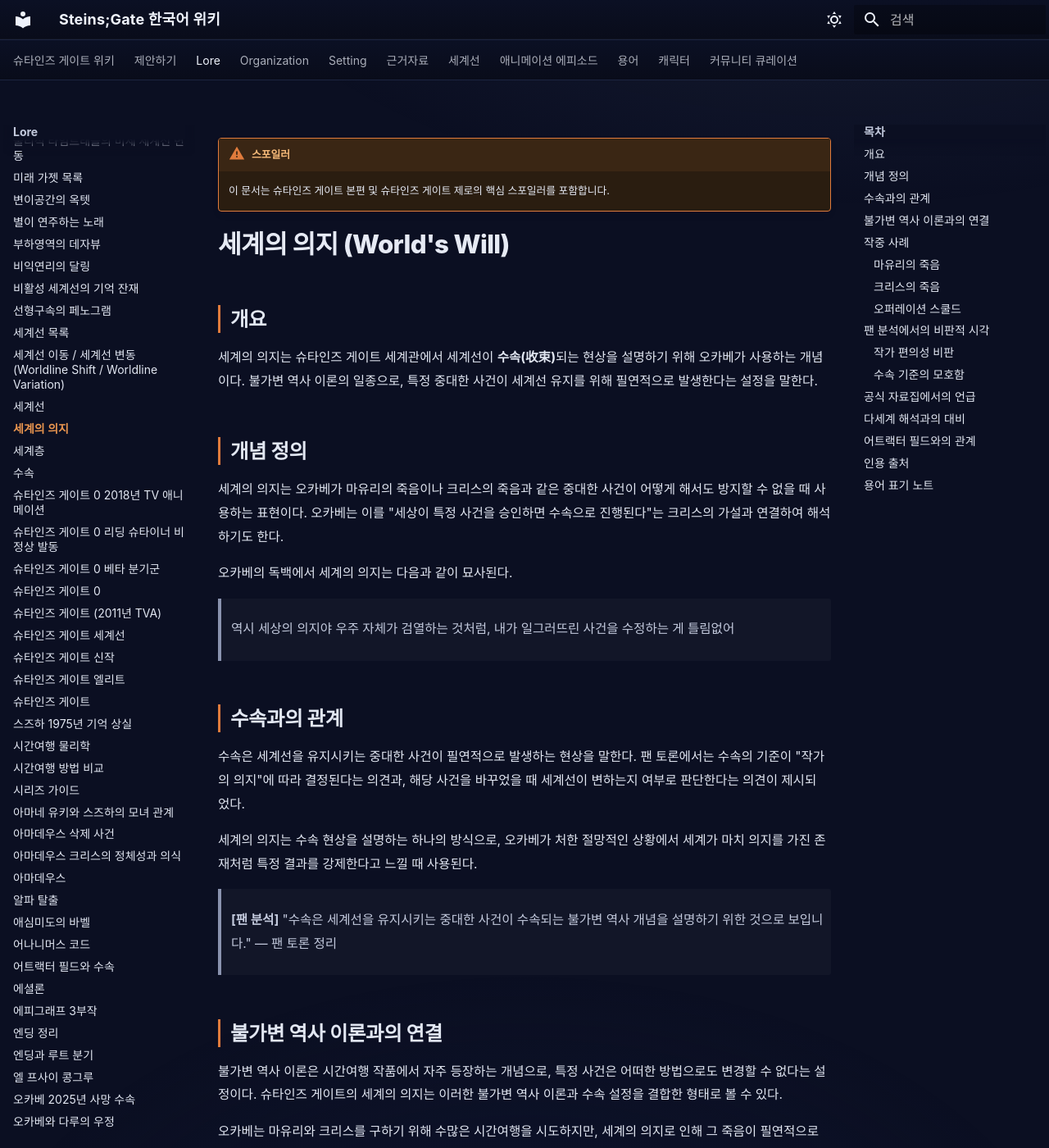
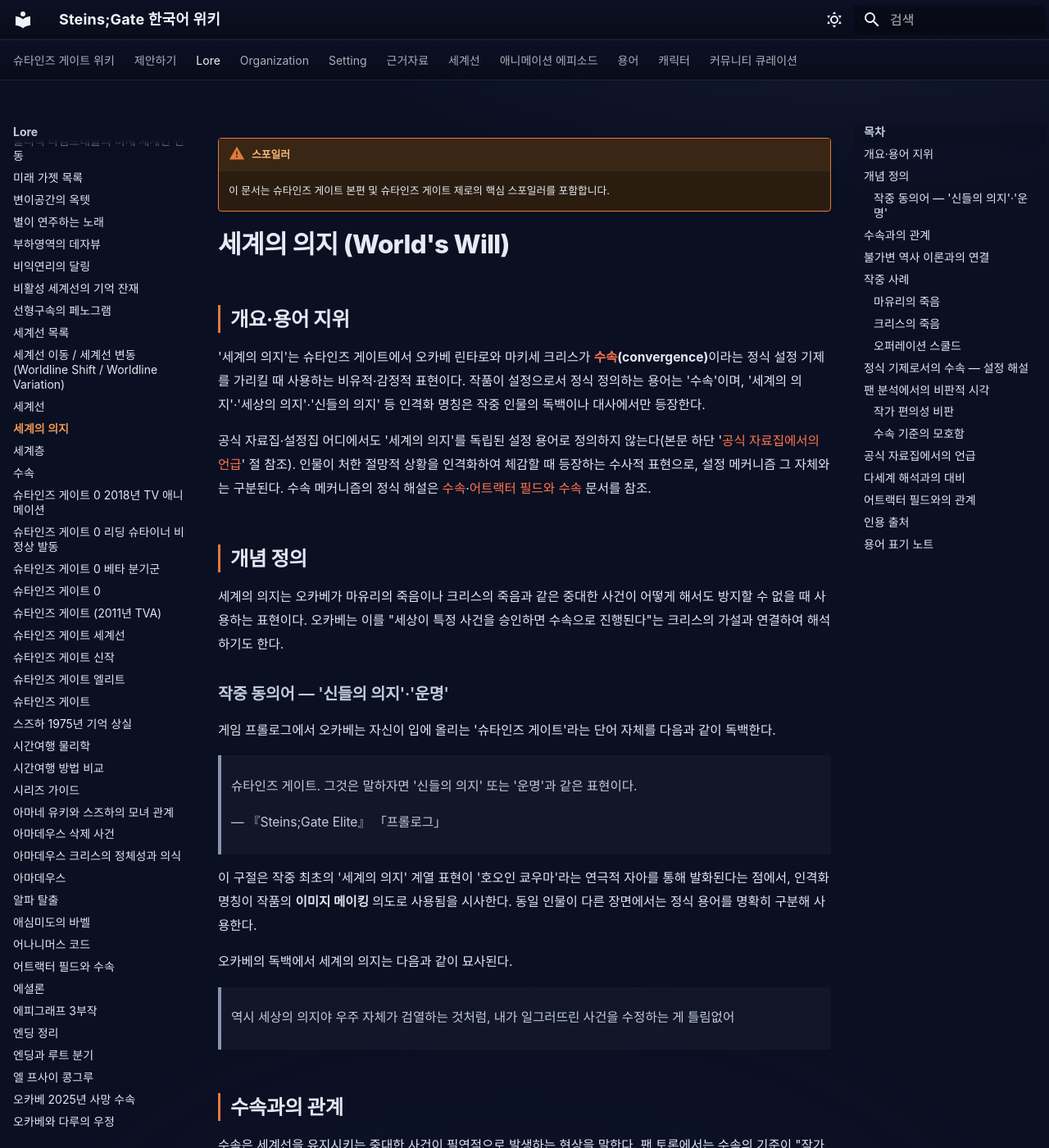
Before and after one commit to sgwiki/sgwiki.github.io, an MkDocs documentation site: the page built from wiki/lore/세계의-의지.md, in a window 1280 px wide and 1400 px high. Shown: the whole window at 82% size. Built offline with MkDocs 1.6.1 and Material for MkDocs 9.7.7, drawn with Linux system fonts in a browser that asks for light colours; some web fonts are replaced; some of the changed text lies outside the part shown.

Commit message:
fix(wiki): 세계의-의지 — P10 1fef834e 패치 적용

```diff
--- a/wiki/lore/세계의-의지.md
+++ b/wiki/lore/세계의-의지.md
@@ -1,6 +1,6 @@
 ---
 spoiler: main_story
-description: "세계의 의지는 슈타인즈 게이트 세계관에서 세계선이 수속(收束)되는 현상을 설명하기 위해 오카베가 사용하는 개념이다. 불가변 역사 이론의 일종으로, 특정 중대한 사건이 세계선 유지를 위해 필연적으로 발생한다는 설정을 말한다."
+description: "세계의 의지는 슈타인즈 게이트에서 오카베 린타로·마키세 크리스 등이 수속(收束)이라는 정식 설정 기제를 감정적·비유적으로 가리킬 때 사용하는 표현이다. 작품이 공식적으로 정의한 설정 용어는 '수속'이며, '세계의 의지'는 인물 독백·대사에서만 등장하는 비유적 명칭이다."
 ---
 
 !!! warning "스포일러"
@@ -8,13 +8,25 @@ description: "세계의 의지는 슈타인즈 게이트 세계관에서 세계
 
 # 세계의 의지 (World's Will)
 
-## 개요
+## 개요·용어 지위
 
-세계의 의지는 슈타인즈 게이트 세계관에서 세계선이 **수속(收束)**되는 현상을 설명하기 위해 오카베가 사용하는 개념이다. 불가변 역사 이론의 일종으로, 특정 중대한 사건이 세계선 유지를 위해 필연적으로 발생한다는 설정을 말한다.
+'세계의 의지'는 슈타인즈 게이트에서 오카베 린타로와 마키세 크리스가 **[수속](수속.md)(convergence)**이라는 정식 설정 기제를 가리킬 때 사용하는 비유적·감정적 표현이다. 작품이 설정으로서 정식 정의하는 용어는 '수속'이며, '세계의 의지'·'세상의 의지'·'신들의 의지' 등 인격화 명칭은 작중 인물의 독백이나 대사에서만 등장한다.
+
+공식 자료집·설정집 어디에서도 '세계의 의지'를 독립된 설정 용어로 정의하지 않는다(본문 하단 '[공식 자료집에서의 언급](#공식-자료집에서의-언급)' 절 참조). 인물이 처한 절망적 상황을 인격화하여 체감할 때 등장하는 수사적 표현으로, 설정 메커니즘 그 자체와는 구분된다. 수속 메커니즘의 정식 해설은 [수속](수속.md)·[어트랙터 필드와 수속](어트랙터-필드와-수속.md) 문서를 참조.
 
 ## 개념 정의
 
 세계의 의지는 오카베가 마유리의 죽음이나 크리스의 죽음과 같은 중대한 사건이 어떻게 해서도 방지할 수 없을 때 사용하는 표현이다. 오카베는 이를 "세상이 특정 사건을 승인하면 수속으로 진행된다"는 크리스의 가설과 연결하여 해석하기도 한다.
+
+### 작중 동의어 — '신들의 의지'·'운명'
+
+게임 프롤로그에서 오카베는 자신이 입에 올리는 '슈타인즈 게이트'라는 단어 자체를 다음과 같이 독백한다.
+
+> 슈타인즈 게이트. 그것은 말하자면 '신들의 의지' 또는 '운명'과 같은 표현이다.
+>
+> — 『Steins;Gate Elite』 「프롤로그」
+
+이 구절은 작중 최초의 '세계의 의지' 계열 표현이 '호오인 쿄우마'라는 연극적 자아를 통해 발화된다는 점에서, 인격화 명칭이 작품의 **이미지 메이킹** 의도로 사용됨을 시사한다. 동일 인물이 다른 장면에서는 정식 용어를 명확히 구분해 사용한다.
 
 오카베의 독백에서 세계의 의지는 다음과 같이 묘사된다.
 
@@ -55,6 +67,24 @@ description: "세계의 의지는 슈타인즈 게이트 세계관에서 세계
 오카베는 세계의 의지를 역이용하는 도박 같은 방법으로 크리스의 죽음을 속이는 오퍼레이션 스쿨드를 계획한다. 이는 수속을 완전히 피하는 것이 아니라, 세계가 인정하는 결과를 재현함으로써 필연적 결과를 충족시키는 전략이었다.
 
 > "세상의 수속"을 역이용한 도박 같은 방법.
+
+## 정식 기제로서의 수속 — 설정 해설
+
+'세계의 의지'가 인물 비유인 반면, 수속은 설정으로서 명확한 기제를 갖는다. 설정집은 수속을 다음과 같이 정의한다.
+
+> 어떤 사건은 많은 세계선에서 발생하여 피하기가 더 어렵다. 이 효과는 '수속(convergence)'으로 경험된다. 상당한 유사성을 가진 세계선은 '어트랙터 필드'로 분류될 수 있다.
+>
+> — The Mechanics of Steins;Gate v1.0.3, "2.7 Summary"
+
+즉 수속은 인격화된 '의지'가 아니라 **많은 수의 유사한 세계선이 공통으로 포함하는 사건이 자연스럽게 더 자주 발생하는 통계적·구조적 효과**로 정의된다. 동 설정집은 수속을 '마법적 힘'으로 격상시키는 일부 팬 이론을 명시적으로 비판하며, 어트랙터 필드를 "특별한 수렴 속성을 가진 기본 객체"로 환원하는 해석을 경계한다. 본 문서가 다루는 '세계의 의지' 인격화 명칭은 이러한 비판적 시각과 함께 읽혀야 한다.
+
+게임 영문 정본에서도 오카베는 인과를 인격화 없이 수속과 동일시하는 표현을 사용한다.
+
+> Karma– or perhaps another example of attractor field convergence.
+>
+> — 『Steins;Gate 0』 「영겁회귀의 판도라」
+
+한국어 정본에서는 같은 의미 영역을 '세상의 의지' 비유로 표현하는 반면, 영문 정본에서는 'karma'와 'attractor field convergence'를 동일시하는 형태로 나타난다. 두 매체 정본 모두 '세계의 의지'라는 명칭을 설정 용어가 아닌 **서술적 비유**로 취급한다는 점에서 일관된다.
 
 ## 팬 분석에서의 비판적 시각
 
```
